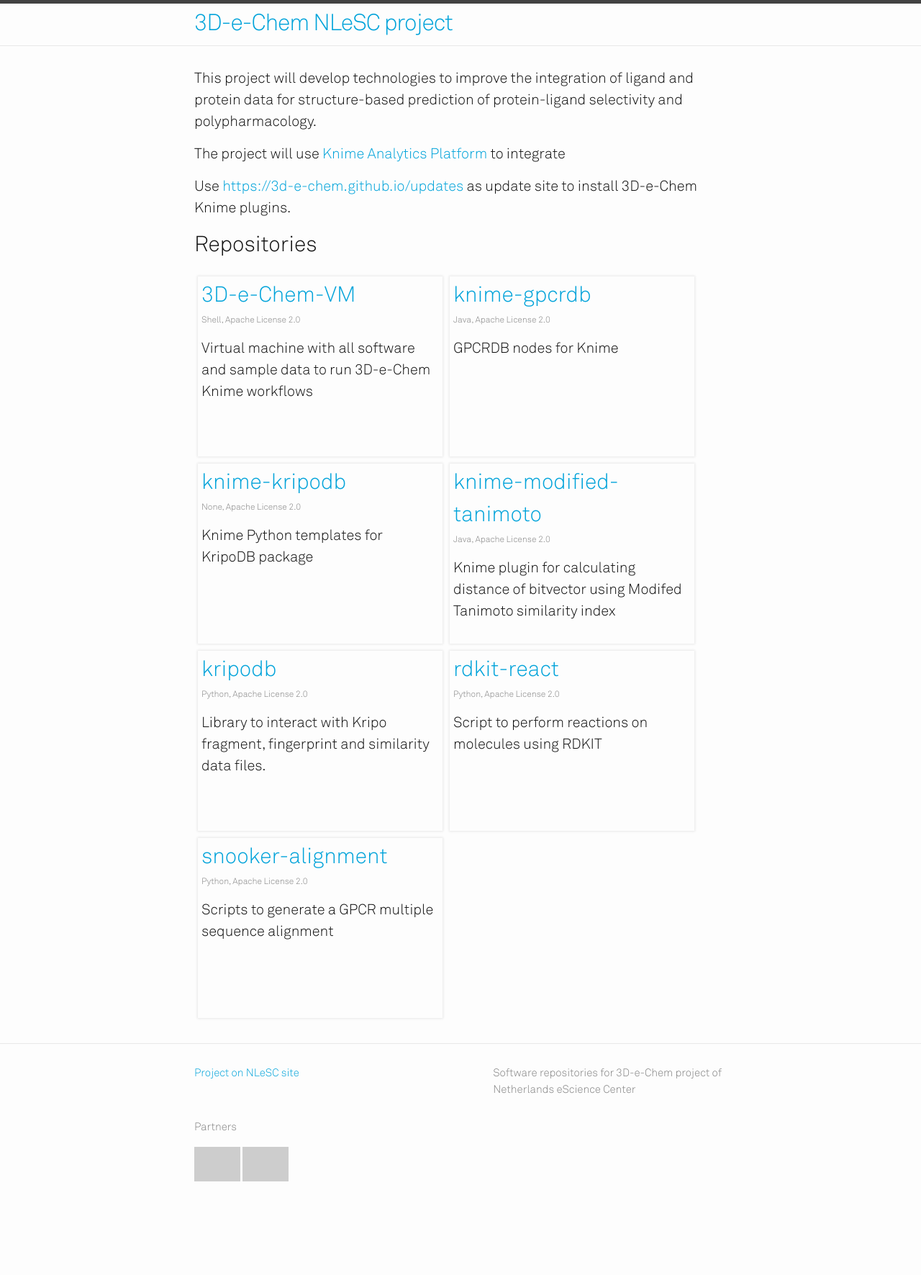
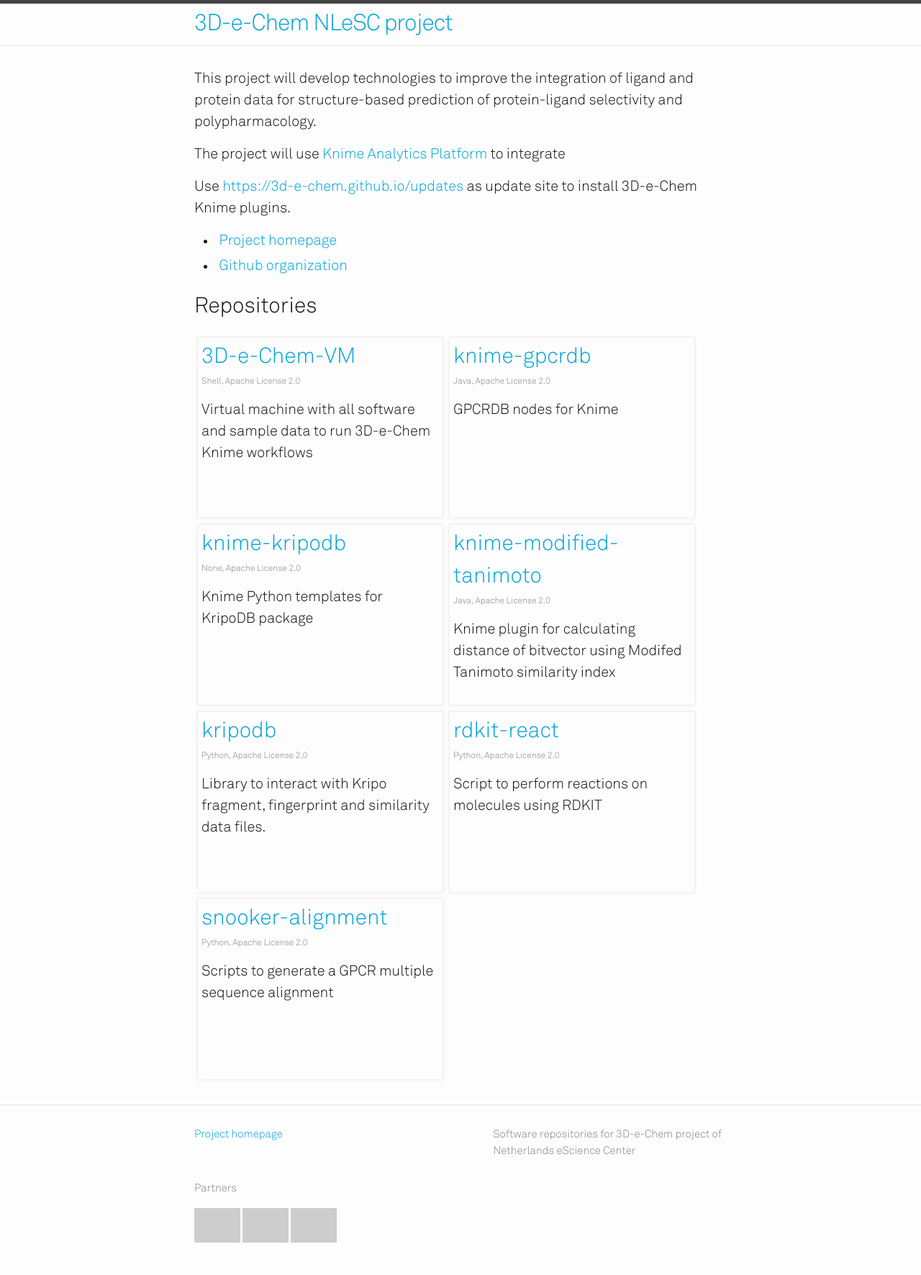
Before and after one commit to 3D-e-Chem/3D-e-Chem.github.io, a Jekyll site: the page built from index.html, in a window 1280 px wide. Shown: the whole page at 72% size. Built offline with Jekyll 4.4.1, drawn with Linux system fonts in a browser that asks for light colours; a style sheet for code colours, icons or effects is not loaded; before the commit the page ends 1686 px from its top, so only the background shows below that; grey boxes are pictures that could not be loaded.

Commit message:
Add links to project home page and github organization.

```diff
--- a/_config.yml
+++ b/_config.yml
@@ -8,17 +8,20 @@
 - assets
 markdown: kramdown
 partners:
-- logo_url: https://www.esciencecenter.nl/img/pressroom/ESCIENCE_logo_C_nl_cyanblack.jpg
-  url: https://www.esciencecenter.nl
-- logo_url: <FIXME AND OPTIONALLY REPEATME>
-  url: <FIXME AND OPTIONALLY REPEATME>
+  - logo_url: https://www.esciencecenter.nl/img/pressroom/ESCIENCE_logo_C_nl_cyanblack.jpg
+    url: https://www.esciencecenter.nl
+# - logo_url: <FIXME AND OPTIONALLY REPEATME>
+#   url: <FIXME AND OPTIONALLY REPEATME>
+  - url: https://www.vu.nl
+    logo_url: https://www.esciencecenter.nl/img/partners/VUlogo_EN_Wit_HR_RGB_tcm9-201385.png
+  - url: https://www.radboudumc.nl
+    logo_url: https://www.esciencecenter.nl/img/partners/ru-eng-pms1805-a4.jpg
 slug: 3D-e-Chem
 title: 3D-e-Chem NLeSC project
 urls:
   avatar: https://avatars.githubusercontent.com/u/14940717?v=3
-  nlesc: https://www.esciencecenter.nl/project/3d-e-chem
+  project: https://www.esciencecenter.nl/project/3d-e-chem
   organization: https://github.com/3D-e-Chem
-  repos: https://api.github.com/orgs/3D-e-Chem/repos
 keep_files:
   - updates
 collections:
--- a/_includes/footer.html
+++ b/_includes/footer.html
@@ -5,7 +5,7 @@
     <div class="footer-col-wrapper">
       <div class="footer-col  footer-col-1">
         <ul class="contact-list">
-          <li><a href="{{ site.urls.nlesc }}">Project on NLeSC site</a></li>
+          <li><a href="{{ site.urls.project }}">Project homepage</a></li>
           <li><a href="mailto:{{ site.email }}">{{ site.email }}</a></li>
         </ul>
       </div>
--- a/_includes/header.html
+++ b/_includes/header.html
@@ -1,7 +1,6 @@
 <header class="site-header">
 
   <div class="wrapper">
-
     <div class="site-titles">
       <a class="site-title" href="{{ site.baseurl }}/">{{ site.title }}</a>
     </div>
@@ -21,6 +20,12 @@
           <a class="page-link" href="{{ page.url | prepend: site.baseurl }}">{{ page.title }}</a>
           {% endif %}
         {% endfor %}
+        {% if site.urls.project %}
+        <a class="page-link" href="{{ site.urls.project }}" title="Project"><span class="mega-octicon octicon-home"></span></a>
+        {% endif %}
+        {% if site.urls.organization %}
+        <a class="page-link" href="{{ site.urls.organization }}" title="Github"><span class="mega-octicon octicon-mark-github"></span></a>
+        {% endif %}
       </div>
     </nav>
 
--- a/_sass/_layout.scss
+++ b/_sass/_layout.scss
@@ -294,3 +294,7 @@
     font-size: $small-font-size;
     color: $grey-color;
 }
+
+.octicon {
+    vertical-align: text-top;
+}
--- a/index.html
+++ b/index.html
@@ -9,6 +9,15 @@
 <p>The project will use <a href="http://www.knime.org">Knime Analytics Platform</a> to integrate</p>
 
 <p>Use <a href="/updates">https://3d-e-chem.github.io/updates</a> as update site to install 3D-e-Chem Knime plugins.</p>
+
+<ul>
+    {% if site.urls.project %}
+    <li><a href="{{ site.urls.project }}" title="Project"><span class="octicon octicon-home"></span>&nbsp;Project homepage</a></li>
+    {% endif %}
+    {% if site.urls.organization %}
+    <li><a href="{{ site.urls.organization }}" title="Github"><span class="octicon octicon-mark-github"></span>&nbsp;Github organization</a></li>
+    {% endif %}
+</ul>
 
 <h2>Repositories</h2>
 <div class="repositories">
--- a/utils/generate.py
+++ b/utils/generate.py
@@ -35,9 +35,8 @@
         'created_at': org.created_at,
         'urls': {
           'avatar': org.avatar_url,
-          'repos': org.repos_url,
           'organization': org.html_url,
-          'nlesc': org.blog,
+          'project': org.blog,
         },
         'partners': [{
             'logo_url': 'https://www.esciencecenter.nl/img/pressroom/ESCIENCE_logo_C_nl_cyanblack.jpg',
```
